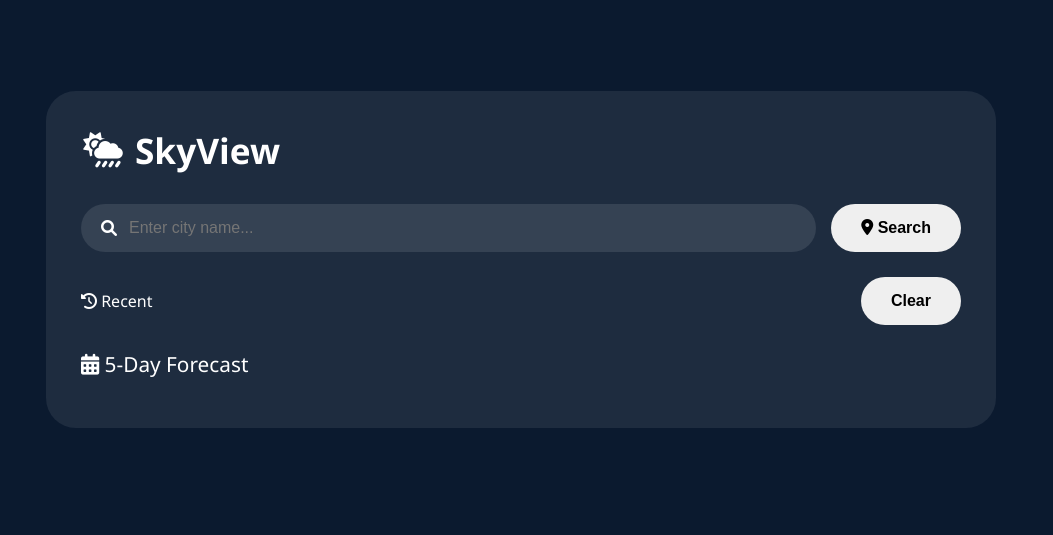
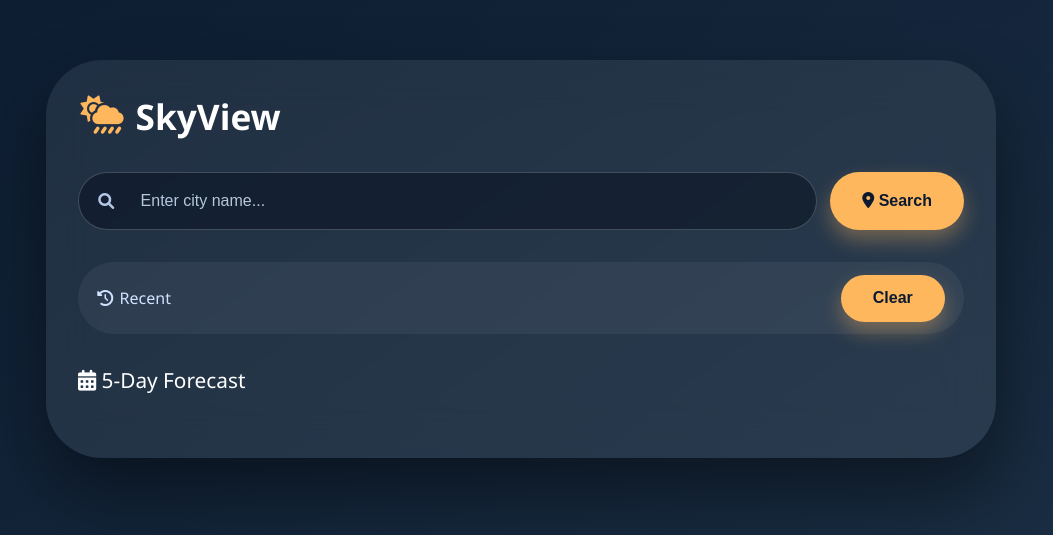
Before and after one commit to Bharadhwaj-Naik/Weather-app, a plain HTML site: page index.html in a window 1280 px wide. Shown: the part 141-676 px from the top of the page, without its empty margins (119-1172 px from the left). Drawn offline with Linux system fonts and the light colour scheme.

Commit message:
Designed  modern glassmorphism  UI for the app

```diff
--- a/style.css
+++ b/style.css
@@ -96,3 +96,188 @@ button {
     grid-template-columns: repeat(auto-fit, minmax(120px, 1fr));
     gap: 15px;
 }
+*{
+    margin:0;
+    padding:0;
+    box-sizing:border-box;
+}
+
+body{
+    background:linear-gradient(145deg,#0b1a2f 0%,#1b2f44 100%);
+    font-family:'Segoe UI',Roboto,sans-serif;
+    min-height:100vh;
+    display:flex;
+    justify-content:center;
+    align-items:center;
+    padding:1.5rem;
+    color:#fff;
+}
+
+.dashboard{
+    width:100%;
+    max-width:950px;
+    background:rgba(255,255,255,.08);
+    backdrop-filter:blur(24px);
+    -webkit-backdrop-filter:blur(24px);
+    border-radius:3.5rem;
+    padding:2rem;
+    box-shadow:0 35px 70px rgba(0,0,0,.45);
+}
+
+h1{
+    display:flex;
+    align-items:center;
+    gap:.6rem;
+    font-size:2.2rem;
+    margin-bottom:2rem;
+}
+
+h1 i{
+    color:#ffb75e;
+    font-size:2.4rem;
+}
+
+.search-section{
+    display:flex;
+    gap:.8rem;
+    margin-bottom:2rem;
+    flex-wrap:wrap;
+}
+
+.search-box{
+    flex:1;
+    display:flex;
+    align-items:center;
+    background:rgba(10,20,35,.6);
+    border-radius:50px;
+    padding:.3rem 1.2rem;
+    border:1px solid rgba(255,255,255,.2);
+}
+
+.search-box i{
+    color:#b4c7e6;
+}
+
+.search-box input{
+    width:100%;
+    border:none;
+    outline:none;
+    background:none;
+    color:white;
+    padding:.9rem;
+    font-size:1rem;
+}
+
+.search-box input::placeholder{
+    color:#b6c7dd;
+}
+
+button{
+    border:none;
+    cursor:pointer;
+    border-radius:50px;
+    padding:.9rem 2rem;
+    background:#ffb75e;
+    color:#0b1a2f;
+    font-weight:600;
+    transition:.25s;
+    box-shadow:0 10px 20px rgba(255,183,94,.35);
+}
+
+button:hover{
+    background:#ffa52a;
+}
+
+.history-panel{
+    display:flex;
+    align-items:center;
+    flex-wrap:wrap;
+    gap:.6rem;
+    margin-bottom:2rem;
+    padding:.8rem 1.2rem;
+    border-radius:40px;
+    background:rgba(255,255,255,.05);
+}
+
+.history-label{
+    display:flex;
+    align-items:center;
+    gap:.4rem;
+    color:#d3e2ff;
+}
+
+.history-tags{
+    flex:1;
+    display:flex;
+    flex-wrap:wrap;
+    gap:.5rem;
+}
+
+.weather-now-card{
+    display:none;
+    justify-content:space-between;
+    align-items:center;
+    flex-wrap:wrap;
+    padding:2rem;
+    margin-bottom:2rem;
+    background:rgba(255,255,255,.07);
+    border-radius:2rem;
+    border:1px solid rgba(255,255,255,.15);
+}
+
+.city-name{
+    font-size:2.2rem;
+    font-weight:600;
+}
+
+.temp-area{
+    display:flex;
+    align-items:center;
+    gap:1rem;
+}
+
+#currentWeatherIcon{
+    font-size:4rem;
+    color:#ffd27d;
+}
+
+#currentTemp{
+    font-size:4rem;
+    font-weight:300;
+}
+
+.details{
+    display:flex;
+    gap:1.5rem;
+    margin-top:.8rem;
+    color:#d4e2ff;
+}
+
+.forecast-title{
+    font-size:1.3rem;
+    margin-bottom:1rem;
+}
+
+.forecast-grid{
+    display:grid;
+    grid-template-columns:repeat(auto-fit,minmax(120px,1fr));
+    gap:1rem;
+}
+
+#errorBox{
+    margin-top:1rem;
+}
+
+@media(max-width:550px){
+
+    .dashboard{
+        padding:1.3rem;
+    }
+
+    .weather-now-card{
+        flex-direction:column;
+        align-items:flex-start;
+        gap:1rem;
+    }
+
+}
```
